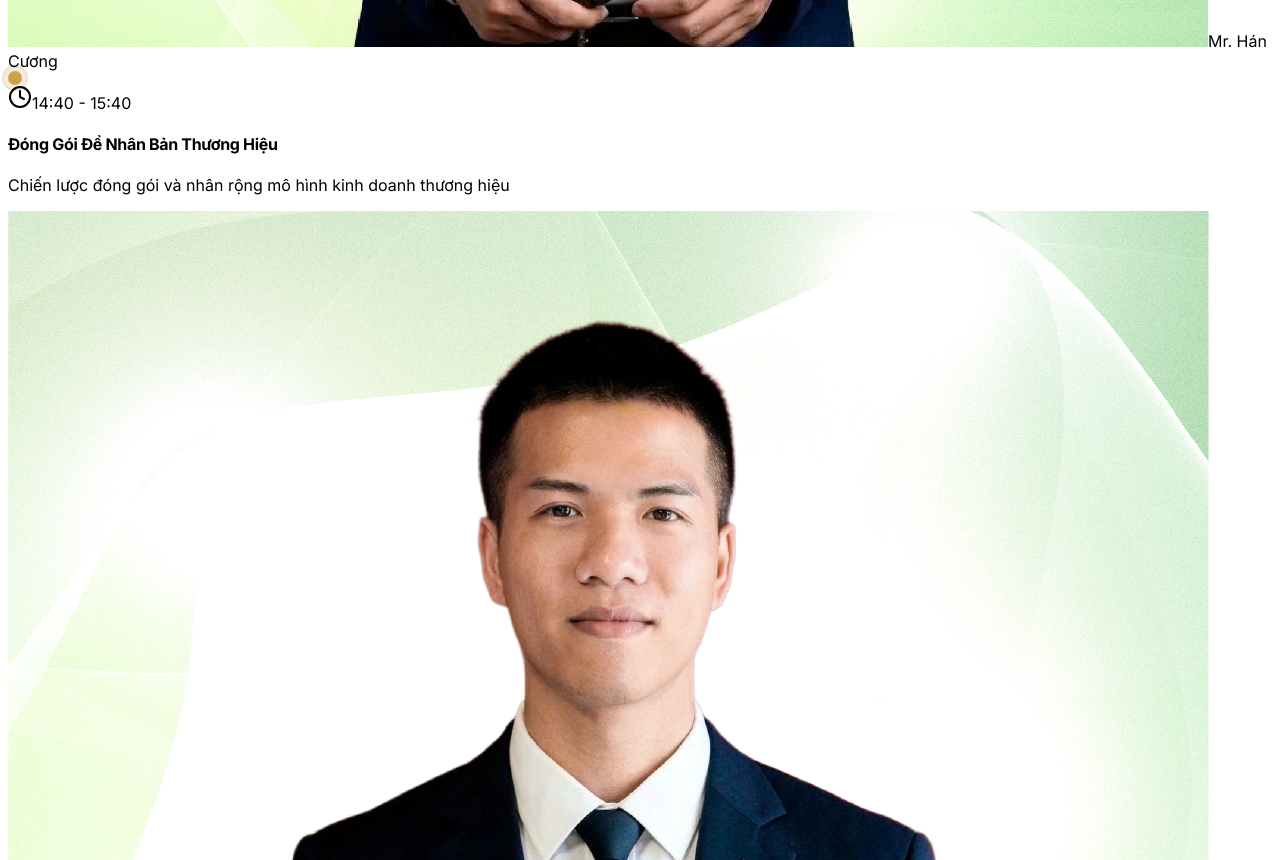
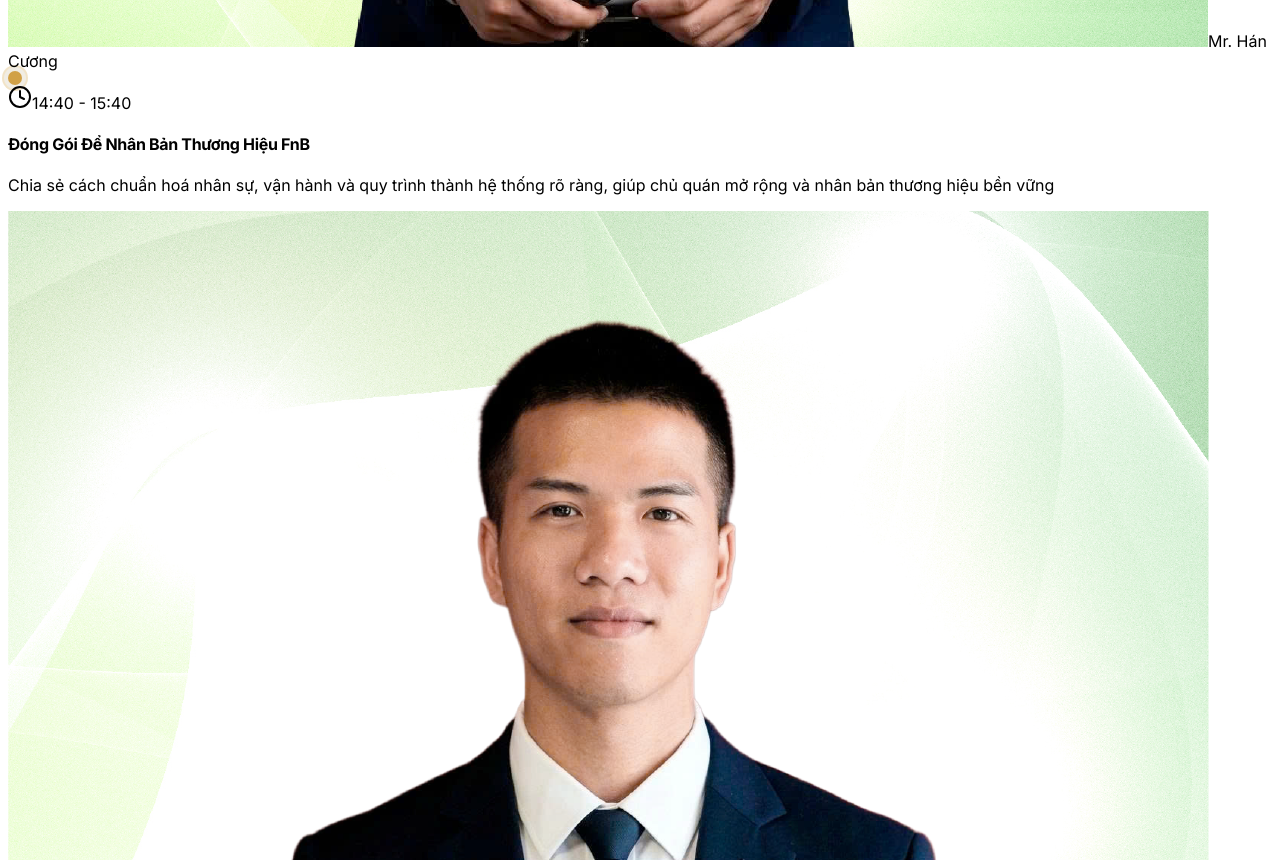
Before and after one commit to Longhoang249/fnbecosystem, a React (Vite) app in the folder client/: page / in a window 1280 px wide. Shown: the part 11140-12000 px from the top of the page. Built offline with nearby package versions, Linux system fonts and the light colour scheme.

Commit message:
Update Tuan Anh schedule title and desc

```diff
--- a/client/src/components/ScheduleSection.tsx
+++ b/client/src/components/ScheduleSection.tsx
@@ -45,8 +45,8 @@ export default function ScheduleSection() {
     },
     {
       time: "14:40 - 15:40",
-      title: "Đóng Gói Để Nhân Bản Thương Hiệu",
-      description: "Chiến lược đóng gói và nhân rộng mô hình kinh doanh thương hiệu",
+      title: "Đóng Gói Để Nhân Bản Thương Hiệu FnB",
+      description: "Chia sẻ cách chuẩn hoá nhân sự, vận hành và quy trình thành hệ thống rõ ràng, giúp chủ quán mở rộng và nhân bản thương hiệu bền vững",
       speaker: { name: "Phạm Văn Tuấn Anh", image: "/tuan_anh.jpg" },
     },
     { time: "15:50 - 16:00", title: "Giao Lưu Kết Nối", description: "Kết thúc sự kiện" },
```
